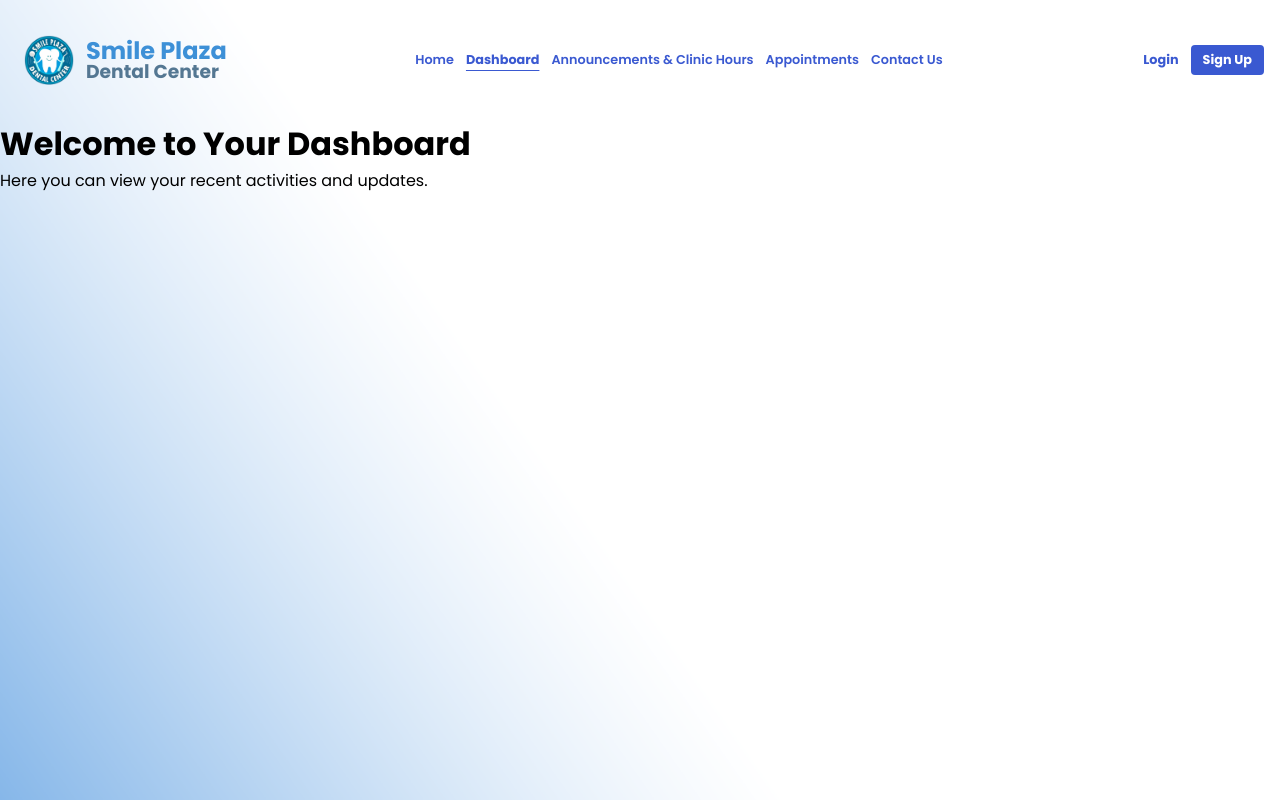
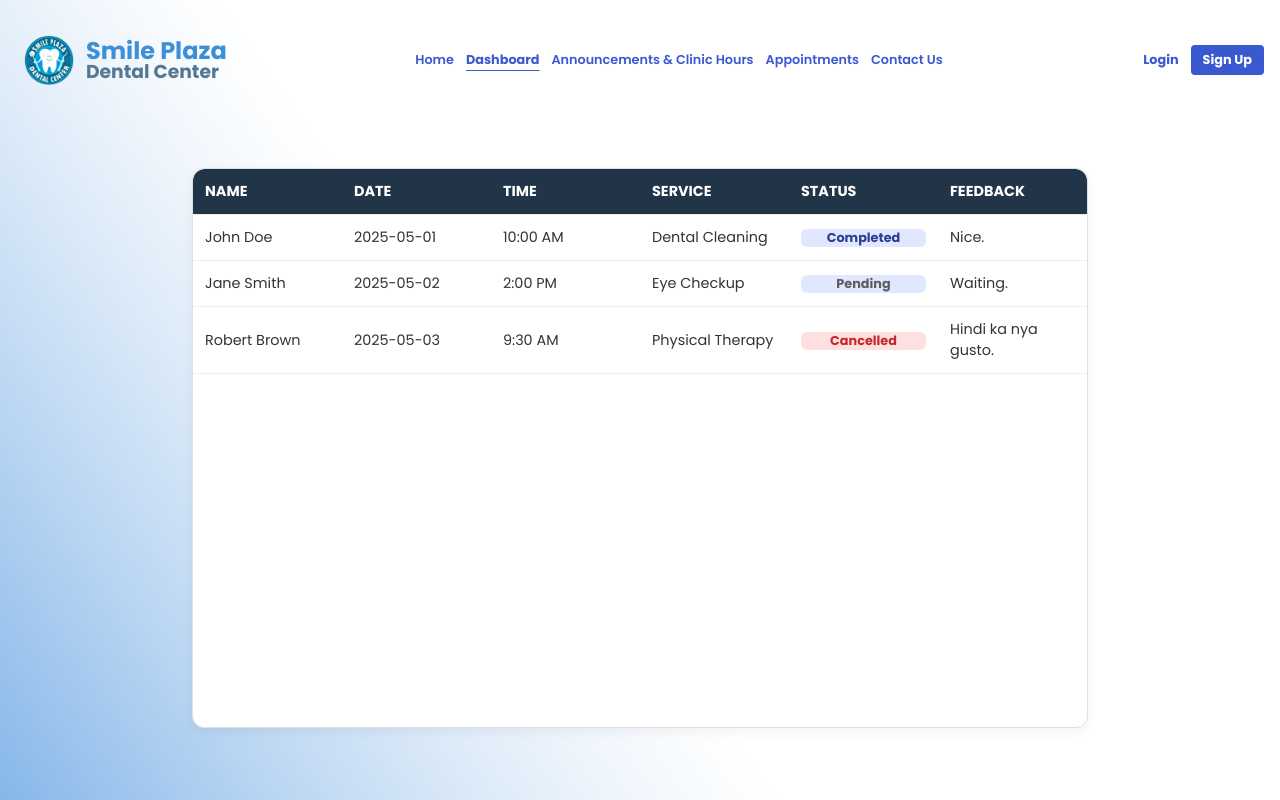
Before and after one commit to Exuille/Smile-Plaza, a React (Vite) app in the folder frontend/: page /dashboard in a window 1280 px wide. Built offline with nearby package versions, Linux system fonts and the light colour scheme; the HTML template or start-up script is replaced by a standard one.

Commit message:
Update Patient Dashboard page content and style

```diff
--- /dev/null
+++ b/frontend/src/pages/css/patient/Dashboard.css
@@ -0,0 +1,112 @@
+.dashboard-container {
+    display: flex;
+    align-items: center;
+    flex-direction: column;
+    height: 70vh;
+    width: 70%;
+    margin: 3rem auto;
+    background: #ffffff;
+    border-radius: 12px;
+    box-shadow: 0 4px 12px rgba(0, 0, 0, 0.05);
+    border: 1px solid #e0e0e0;
+    overflow: hidden;
+}
+
+.table-wrapper {
+    width: 100%;
+    overflow-x: auto;
+    overflow-y: hidden;
+    border-top-left-radius: 12px;
+    border-top-right-radius: 12px;
+}
+
+table {
+    width: 100%;
+    min-width: 700px;
+    border-collapse: collapse;
+    font-size: 0.9rem;
+    table-layout: fixed;
+}
+
+thead {
+    background-color: #213448;
+    color: #fff;
+}
+
+th, td {
+    text-align: left;
+    padding: 0.75rem;
+    border-bottom: 1px solid #eee;
+    word-wrap: break-word;
+    word-break: break-word;
+    white-space: normal;
+}
+
+td {
+    color: #333;
+    vertical-align: middle;
+    min-width: 100px;
+}
+
+tbody tr:hover {
+    background-color: #f1f1f1;
+}
+
+th:first-child,
+td:first-child {
+    border-left: none;
+}
+
+th:last-child,
+td:last-child {
+    border-right: none;
+}
+
+.status-badge {
+    width: 100%;
+    border-radius: 6px;
+    font-weight: bold;
+    font-size: 0.8rem;
+    text-align: center;
+    display: inline-block;
+}
+
+.status-available {
+    background-color: #e0f8e9;
+    color: #2e7d32;
+}
+
+.status-cancelled {
+    background-color: #ffe0e0;
+    color: #c62828;
+}
+
+.status-reserved {
+    background-color: #fff3cd;
+    color: #8a6d3b;
+}
+
+.status-completed {
+    background-color: #e0e7ff;
+    color: #2c3e91;
+}
+
+.status-pending {
+    background-color: #e0e7ff;
+    color: #5d5d5d;
+}
+
+.status-line {
+    margin-bottom: 4px;
+}
+
+@media (max-width: 767px) {
+    .dashboard-container {
+        width: 90%;
+        overflow-x: hidden;
+    }
+
+    .table-wrapper {
+        overflow-x: auto;
+    }
+}
--- a/frontend/src/pages/patient/Dashboard.jsx
+++ b/frontend/src/pages/patient/Dashboard.jsx
@@ -1,10 +1,66 @@
 import React from 'react';
+import '../css/patient/Dashboard.css';
 
 const Dashboard = () => {
+  const appointments = [
+    {
+      name: 'John Doe',
+      date: '2025-05-01',
+      time: '10:00 AM',
+      service: 'Dental Cleaning',
+      status: 'Completed',
+      feedback: 'Nice.'
+    },
+    {
+      name: 'Jane Smith',
+      date: '2025-05-02',
+      time: '2:00 PM',
+      service: 'Eye Checkup',
+      status: 'Pending',
+      feedback: 'Waiting.'
+    },
+    {
+      name: 'Robert Brown',
+      date: '2025-05-03',
+      time: '9:30 AM',
+      service: 'Physical Therapy',
+      status: 'Cancelled',
+      feedback: 'Hindi ka nya gusto.'
+    }
+  ];
+
   return (
-    <div>
-      <h1>Welcome to Your Dashboard</h1>
-      <p>Here you can view your recent activities and updates.</p>
+    <div className="dashboard-container">
+      <div className="table-wrapper">
+        <table>
+          <thead>
+            <tr>
+              <th>NAME</th>
+              <th>DATE</th>
+              <th>TIME</th>
+              <th>SERVICE</th>
+              <th>STATUS</th>
+              <th>FEEDBACK</th>
+            </tr>
+          </thead>
+          <tbody>
+            {appointments.map((appointment, index) => (
+              <tr key={index}>
+                <td>{appointment.name}</td>
+                <td>{appointment.date}</td>
+                <td>{appointment.time}</td>
+                <td>{appointment.service}</td>
+                <td>
+                  <span className={`status-badge status-${appointment.status.toLowerCase()}`}>
+                    {appointment.status}
+                  </span>
+                </td>
+                <td>{appointment.feedback}</td>
+              </tr>
+            ))}
+          </tbody>
+        </table>
+      </div>
     </div>
   );
 };
```
